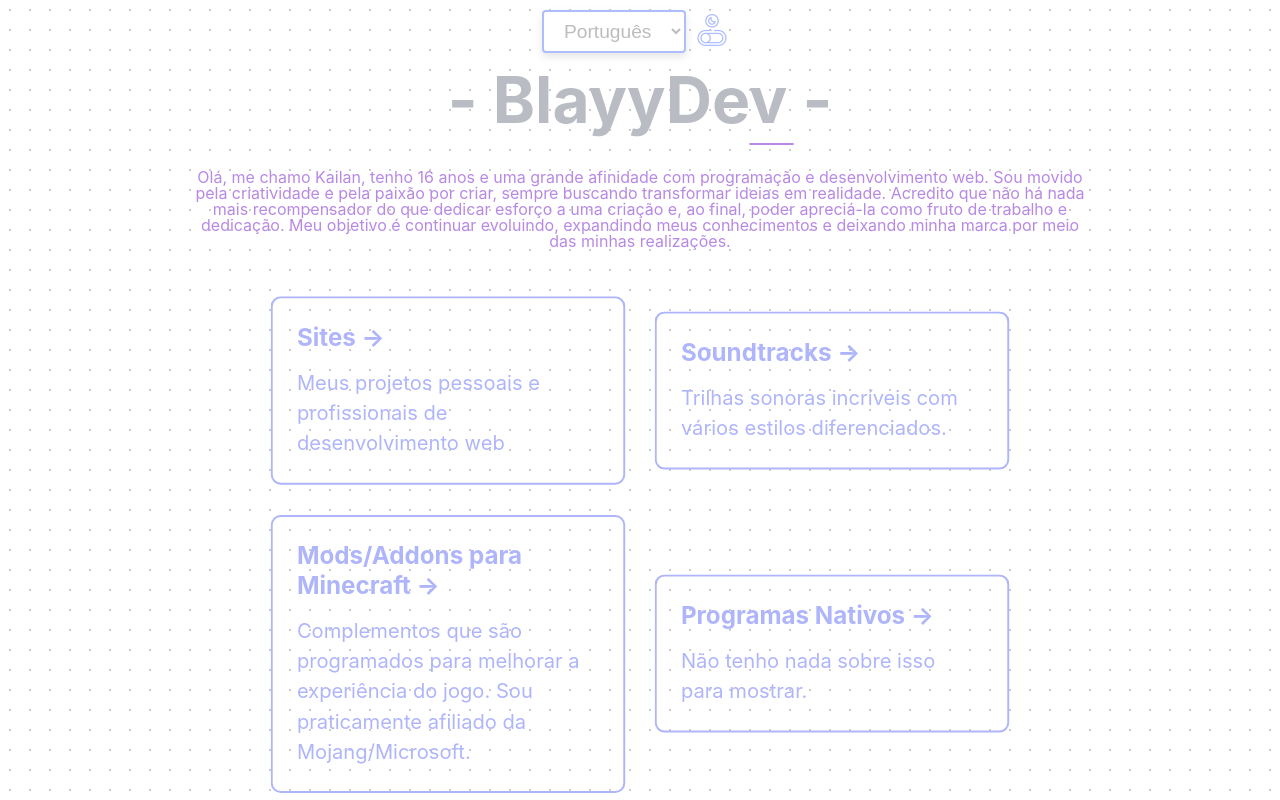
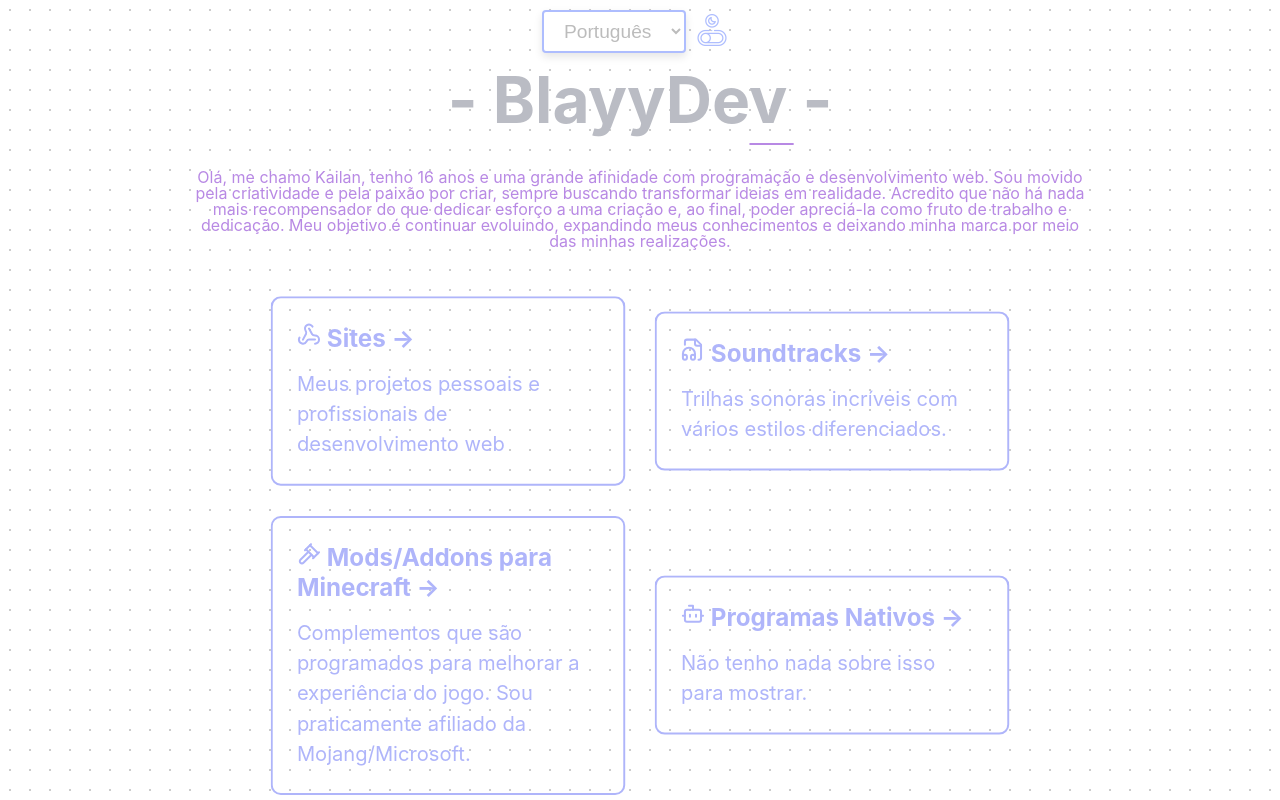
Before and after one commit to kailangl/kailan-blayy, a Next.js app: page / in a window 1280 px wide. Shown: the top 800 px of the page. Built offline with nearby package versions, Linux system fonts and the light colour scheme.

Commit message:
DE VOLTA PRO VS CODE

```diff
--- a/package.json
+++ b/package.json
@@ -9,6 +9,7 @@
     "lint": "next lint"
   },
   "dependencies": {
+    "lucide-react": "^0.485.0",
     "next": "^14.1.0",
     "react": "^18.2.0",
     "react-dom": "18.2.0",
--- a/pages/index.tsx
+++ b/pages/index.tsx
@@ -5,6 +5,7 @@ import styles from "../styles/Home.module.css";
 import Link from "next/link";
 import lang from "../lang.json";
 import Image from "next/image";
+import { Gavel, FileAudio, Webhook, Bot } from "lucide-react";
 
 const Home: NextPage = () => {
   const [bg, setBg] = useState(styles.main);
@@ -106,25 +107,26 @@ const Home: NextPage = () => {
         <div className={styles.grid}>
           <Link href="/project/sites" className={styles.rUnder}>
             <div className={styles.card}>
-              <h2>{currentLang.pj1_title} &rarr;</h2>
+              <h2><Webhook /> {currentLang.pj1_title} &rarr;</h2>
               <p>{currentLang.pj1_description}</p>
             </div>
           </Link>
           <Link href="/project/soundtracks" className={styles.rUnder}>
             <div className={styles.card}>
-              <h2>{currentLang.pj2_title} &rarr;</h2>
+              <h2>< FileAudio /> {currentLang.pj2_title} &rarr;</h2>
               <p>{currentLang.pj2_description}</p>
             </div>
           </Link>
           <Link href="/project/mods" className={styles.rUnder}>
             <div className={styles.card}>
-              <h2>{currentLang.pj3_title} &rarr;</h2>
+
+              <h2>  <Gavel /> {currentLang.pj3_title} &rarr;</h2>
               <p>{currentLang.pj3_description}</p>
             </div>
           </Link>
-          <Link href="/project/native" className={styles.rUnder}>
+          <Link href="/project/bots" className={styles.rUnder}>
             <div className={styles.card}>
-              <h2>{currentLang.pj4_title} &rarr;</h2>
+              <h2><Bot /> {currentLang.pj4_title} &rarr;</h2>
               <p>{currentLang.pj4_description}</p>
             </div>
           </Link>
--- a/projects.json
+++ b/projects.json
@@ -12,9 +12,9 @@
     ]
   },
   {
-    "id": "project2",
-    "title": "Projeto 2",
-    "description": "Descrição do Projeto 2",
+    "id": "sites",
+    "title": "Sites",
+    "description": "pj1_description",
     "relatedProjects": [
       {
         "title": "Subprojeto A",
```
Also changed, not shown: pages/project/[id].tsx (+46 -2 lines), 1 other file (tests, documents, lock files or other folders).
